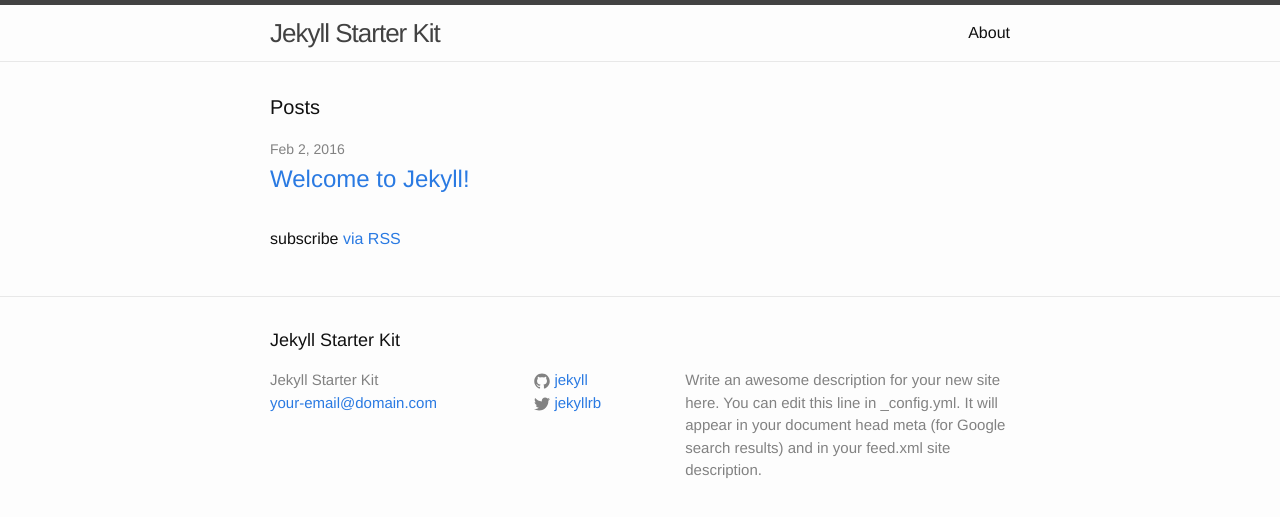
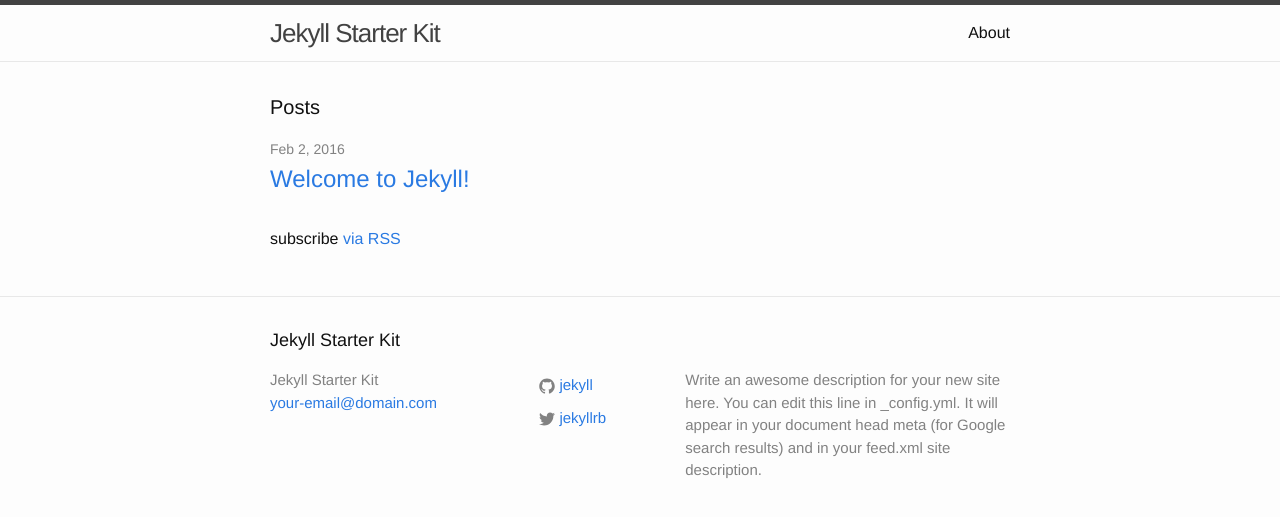
Before and after one commit to tony-jones/jekyll-starter-kit, a Jekyll site: the page built from index.html, in a window 1280 px wide. Shown: the top 517 px of the page. Built offline with Jekyll 4.4.1, drawn with Linux system fonts in a browser that asks for light colours.

Commit message:
improve pagespeed rating and remove test suite mocha

```diff
--- a/_config.yml
+++ b/_config.yml
@@ -13,7 +13,7 @@
   line in _config.yml. It will appear in your document head meta (for
   Google search results) and in your feed.xml site description.
 baseurl: "/jekyll-starter-kit" # the subpath of your site, e.g. /blog
-url: "http://tony-jones.github.io/" # the base hostname & protocol for your site
+url: "https://tony-jones.github.io/" # the base hostname & protocol for your site
 twitter_username: jekyllrb
 github_username:  jekyll
 
--- a/_includes/footer.html
+++ b/_includes/footer.html
@@ -15,13 +15,13 @@
       <div class="footer-col footer-col-2">
         <ul class="social-media-list">
           {% if site.github_username %}
-          <li>
+          <li class="social-media-list-item">
             {% include icon-github.html username=site.github_username %}
           </li>
           {% endif %}
 
           {% if site.twitter_username %}
-          <li>
+          <li class="social-media-list-item">
             {% include icon-twitter.html username=site.twitter_username %}
           </li>
           {% endif %}
--- a/package.json
+++ b/package.json
@@ -31,7 +31,7 @@
     "watch:jekyll": "chokidar 'index.html' '_includes/*.html' '_layouts/*.html' '_posts/*' -c 'npm run build:jekyll && browser-sync reload'",
     "watch:css": "chokidar 'src/styles/**/*' -c 'npm run sass:_site && browser-sync reload'",
     "watch:js": "chokidar 'src/scripts/*' -c 'npm run uglify:_site && browser-sync reload'",
-    "serve": "browser-sync start --server _site",
+    "serve": "browser-sync start --https --server _site",
     "start": "npm run build -s && parallelshell \"npm run serve -s\" \"npm run watch:jekyll -s\" \"npm run watch:css -s\" \"npm run watch:js -s\""
   },
   "author": "Tony Jones <ad30jone@gmail.com>, <@iamtonybagels>",
@@ -41,7 +41,6 @@
     "browser-sync": "^2.11.1",
     "eslint": "^1.10.3",
     "eslint-config-google": "^0.3.0",
-    "mocha": "^2.4.5",
     "node-sass": "^3.4.2",
     "parallelshell": "^2.0.0",
     "postcss": "^5.0.14",
--- a/src/styles/components/_layout.scss
+++ b/src/styles/components/_layout.scss
@@ -111,6 +111,10 @@
 .social-media-list {
     list-style: none;
     margin-left: 0;
+}
+
+.social-media-list-item {
+    padding: 5px;
 }
 
 .footer-col-wrapper {
```
Also changed, not shown: test/unit/test.js (deleted, +0 -9 lines), dist/styles/main.min.css.
